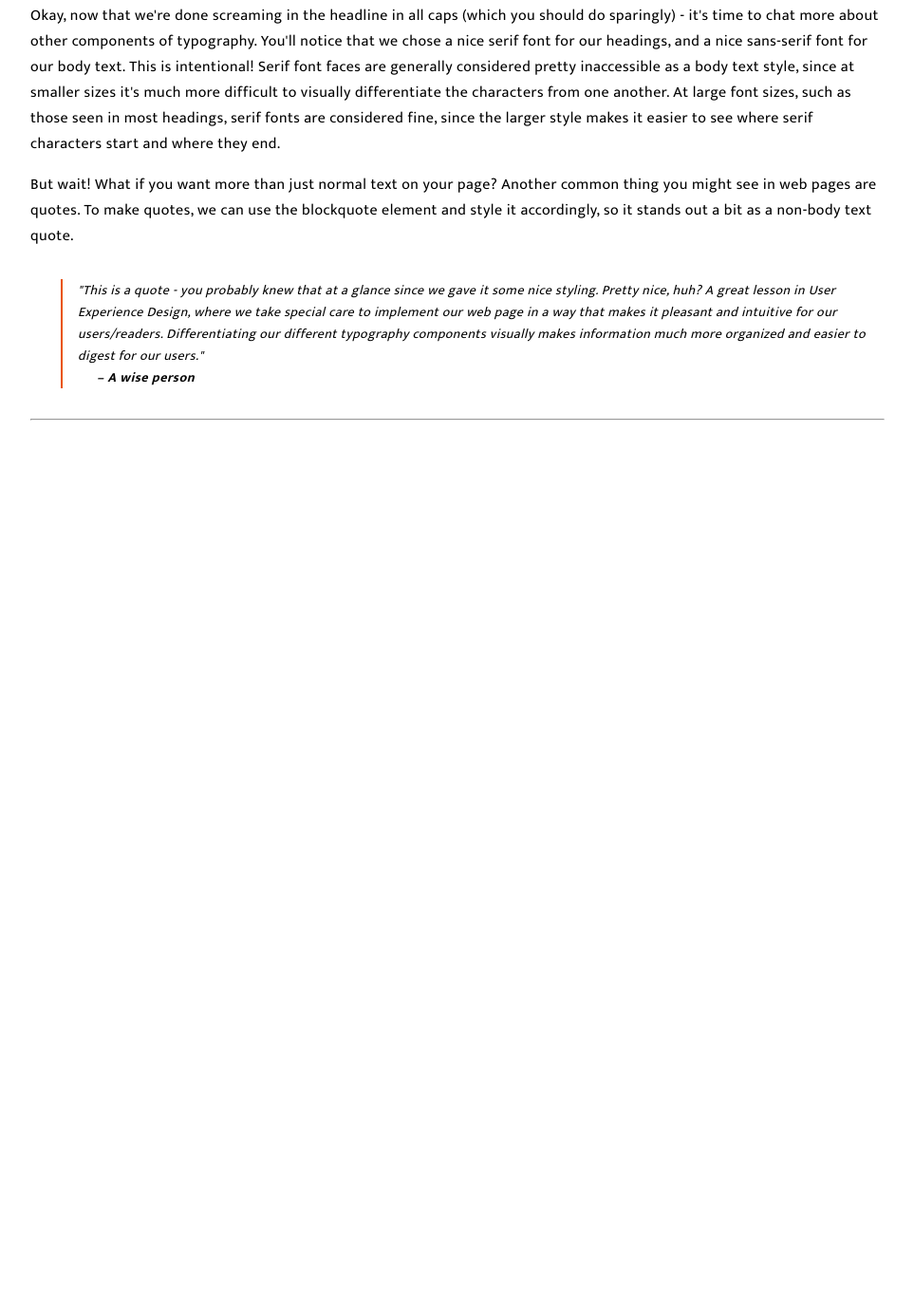
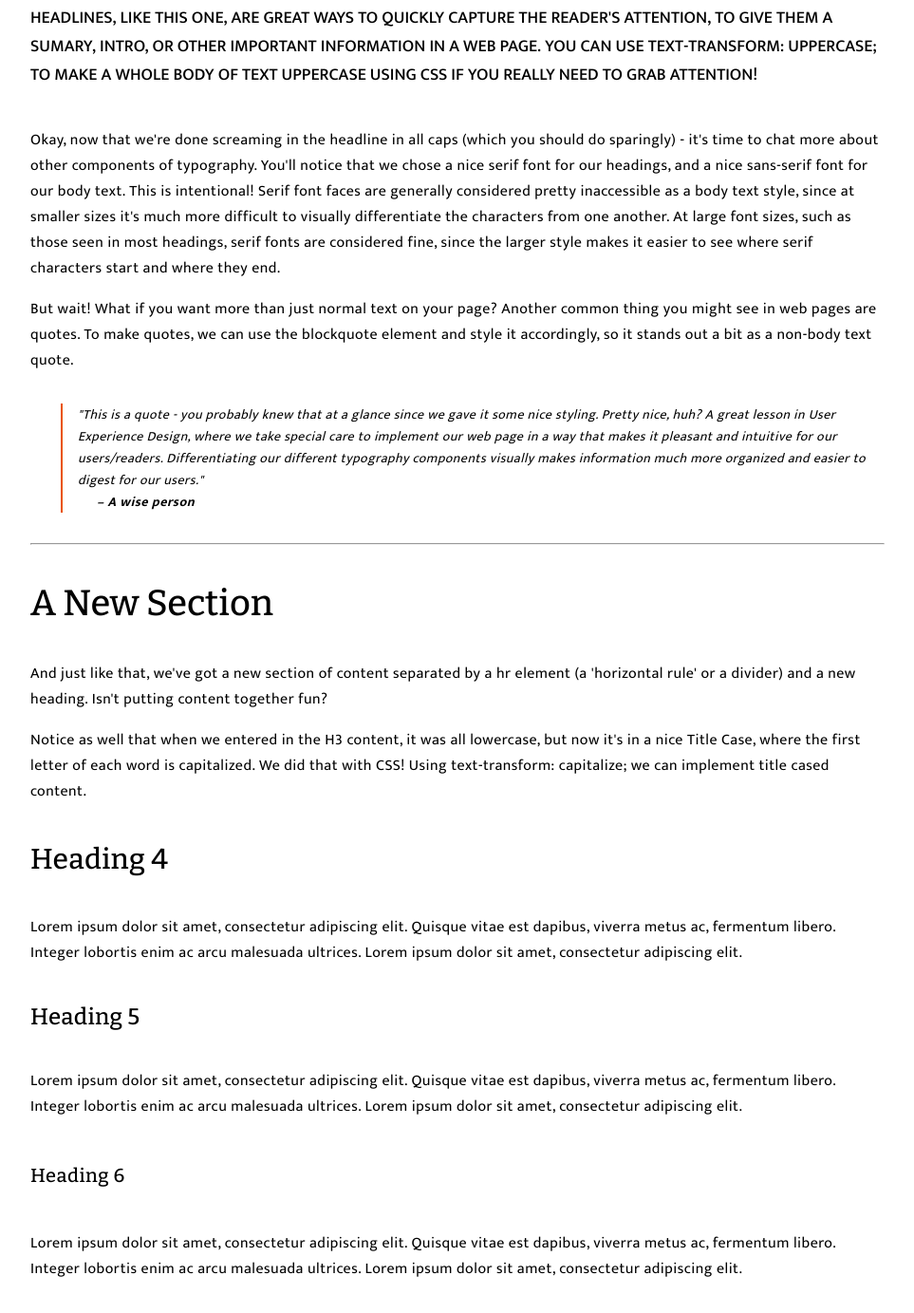
Before and after one commit to mattbuckwell/blog-post, a plain HTML site: page index.html in a window 1280 px wide. Shown: the part 405-1788 px from the top of the page at 95% size, without its empty margins (158-1121 px from the left). Before the commit the page ends 888 px from the top, so only its background shows below. Drawn offline with nearby package versions, Linux system fonts and the light colour scheme.

Commit message:
implementing the headings

```diff
--- a/index.html
+++ b/index.html
@@ -52,6 +52,39 @@
         <cite>– A wise person</cite>
       </blockquote>
       <hr />
+      <h3>a new section</h3>
+      <p>
+        And just like that, we've got a new section of content separated by a hr
+        element (a 'horizontal rule' or a divider) and a new heading. Isn't
+        putting content together fun?
+      </p>
+      <p>
+        Notice as well that when we entered in the H3 content, it was all
+        lowercase, but now it's in a nice Title Case, where the first letter of
+        each word is capitalized. We did that with CSS! Using text-transform:
+        capitalize; we can implement title cased content.
+      </p>
+      <h4>Heading 4</h4>
+      <p>
+        Lorem ipsum dolor sit amet, consectetur adipiscing elit. Quisque vitae
+        est dapibus, viverra metus ac, fermentum libero. Integer lobortis enim
+        ac arcu malesuada ultrices. Lorem ipsum dolor sit amet, consectetur
+        adipiscing elit.
+      </p>
+      <h5>Heading 5</h5>
+      <p>
+        Lorem ipsum dolor sit amet, consectetur adipiscing elit. Quisque vitae
+        est dapibus, viverra metus ac, fermentum libero. Integer lobortis enim
+        ac arcu malesuada ultrices. Lorem ipsum dolor sit amet, consectetur
+        adipiscing elit.
+      </p>
+      <h6>Heading 6</h6>
+      <p>
+        Lorem ipsum dolor sit amet, consectetur adipiscing elit. Quisque vitae
+        est dapibus, viverra metus ac, fermentum libero. Integer lobortis enim
+        ac arcu malesuada ultrices. Lorem ipsum dolor sit amet, consectetur
+        adipiscing elit.
+      </p>
     </div>
   </body>
 </html>
--- a/style.css
+++ b/style.css
@@ -14,6 +14,37 @@ h4,
 h5,
 h6 {
     font-family: 'Bitter', serif;
+    font-weight: 500;
+}
+
+h1 {
+    font-size: 80px;
+    letter-spacing: -1.5px;
+    font-weight: 400;
+}
+
+h2 {
+    font-size: 50px;
+    letter-spacing: -0.5px;
+}
+
+h3 {
+    font-size: 38px;
+    letter-spacing: 0;
+}
+
+h4 {
+    font-size: 30px;
+    letter-spacing: 0.25px;
+}
+
+h5 {
+    font-size: 24px;
+    letter-spacing: 0.25px;
+}
+
+h6 {
+    font-size: 20px;
 }
 
 .content {
@@ -22,10 +53,8 @@ h6 {
     padding: 32px;
 }
 
-h2 {
-    font-size: 50px;
-    font-weight: 500;
-    letter-spacing: -0.5px;
+.content h3 {
+    text-transform: capitalize;
 }
 
 .info {
@@ -46,6 +75,7 @@ h2 {
     font-weight: 500;
     letter-spacing: 0px;
     margin: 40px 0;
+    font-size: 18px;
 }
 
 .quote {
```
